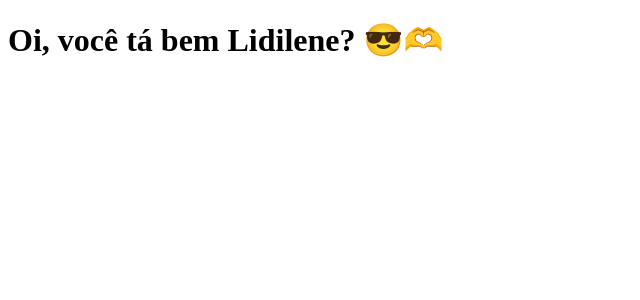
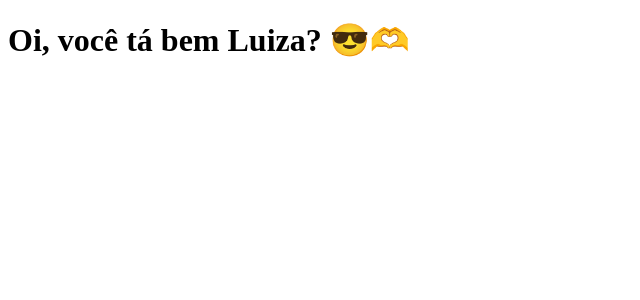
Before and after one commit to TanakaFreitas/clone-tabnews, a Next.js app: page / in a window 1280 px wide. Shown: the top 300 px of the page, without its empty margins (0-640 px from the left). Built offline with nearby package versions, Linux system fonts and the light colour scheme.

Commit message:
Frase alterada para Luiza

```diff
--- a/pages/index.js
+++ b/pages/index.js
@@ -1,5 +1,5 @@
 function Home() {
-  return <h1>Oi, você tá bem Lidilene? 😎🫶</h1>;
+  return <h1>Oi, você tá bem Luiza? 😎🫶</h1>;
 }
 
 export default Home;
```
